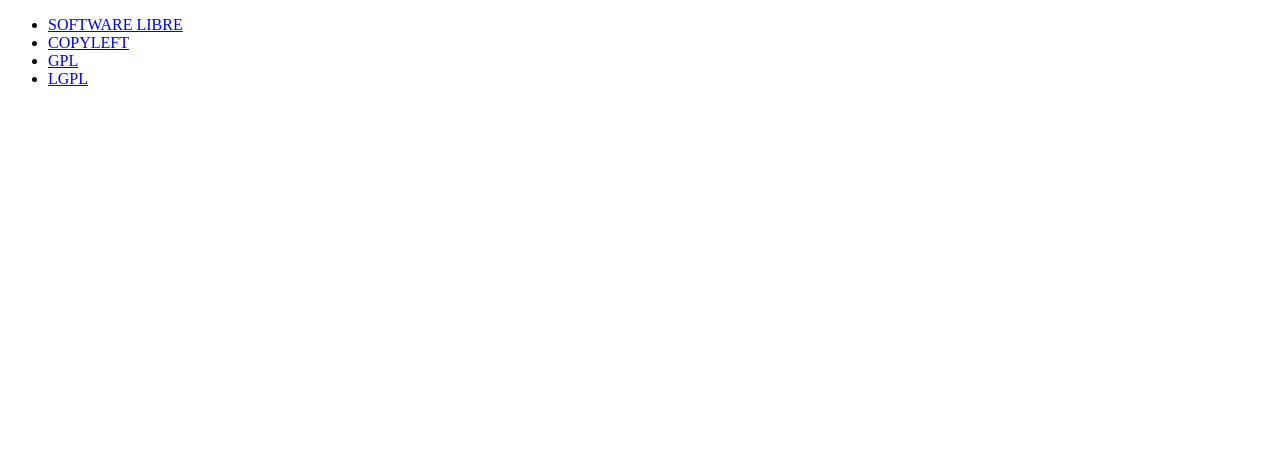
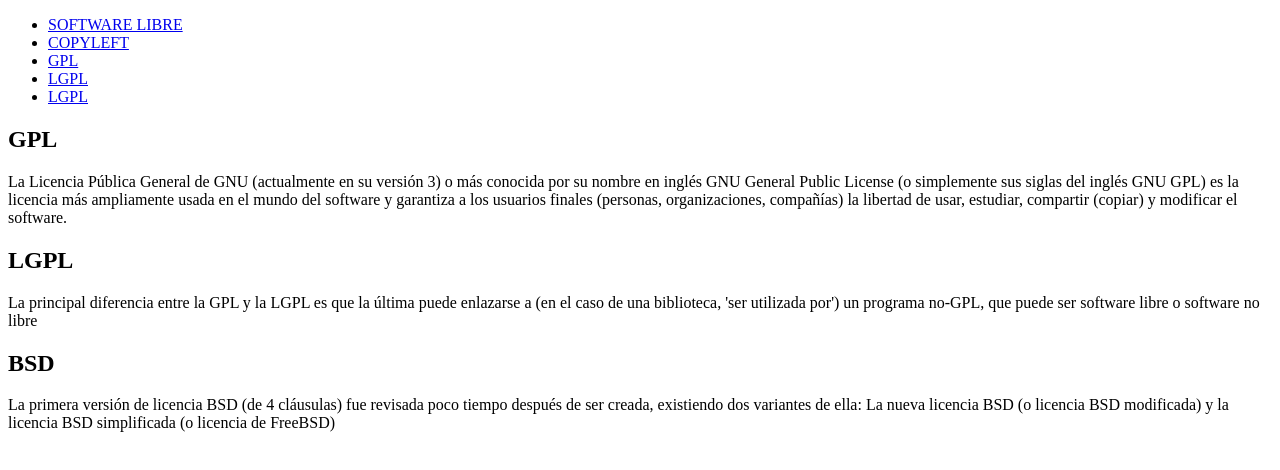
Before and after one commit to a21lofese/PracticaDIW-Licencias, a plain HTML site: page index.html in a window 1280 px wide. Drawn offline with Linux system fonts and the light colour scheme.

Commit message:
segunda parte

```diff
--- a/index.html
+++ b/index.html
@@ -13,8 +13,9 @@
       <ul>
         <li><a href="#">SOFTWARE LIBRE</a></li>
         <li><a href="#">COPYLEFT</a></li>
-        <li><a href="#">GPL</a></li>
-        <li><a href="#">LGPL</a></li>
+        <li><a href="#gpl">GPL</a></li>
+        <li><a href="#lgpl">LGPL</a></li>
+        <li><a href="#bsd">LGPL</a></li>
       </ul>
     </nav>
   </header>
@@ -27,13 +28,25 @@
       <h1></h1>
       <p></p>
     </section>
-    <section>
-      <h1></h1>
-      <p></p>
+    <section id="gpl">
+      <h1>GPL</h1>
+      <p>La Licencia Pública General de GNU (actualmente en su versión 3) o más
+        conocida por su nombre en inglés GNU General Public License (o simplemente sus
+        siglas del inglés GNU GPL) es la licencia más ampliamente usada en el mundo del
+        software y garantiza a los usuarios finales (personas, organizaciones, compañías) la
+        libertad de usar, estudiar, compartir (copiar) y modificar el software.</p>
     </section>
-    <section>
-      <h1></h1>
-      <p></p>
+    <section id="lgpl">
+      <h1>LGPL</h1>
+      <p>La principal diferencia entre la GPL y la LGPL es que la última puede enlazarse a
+        (en el caso de una biblioteca, 'ser utilizada por') un programa no-GPL, que puede ser
+        software libre o software no libre</p>
+    </section>
+    <section id="bsd">
+      <h1>BSD</h1>
+      <p>La primera versión de licencia BSD (de 4 cláusulas) fue revisada poco tiempo
+        después de ser creada, existiendo dos variantes de ella: La nueva licencia BSD (o
+        licencia BSD modificada) y la licencia BSD simplificada (o licencia de FreeBSD)</p>
     </section>
   </main>
 </body>
```
